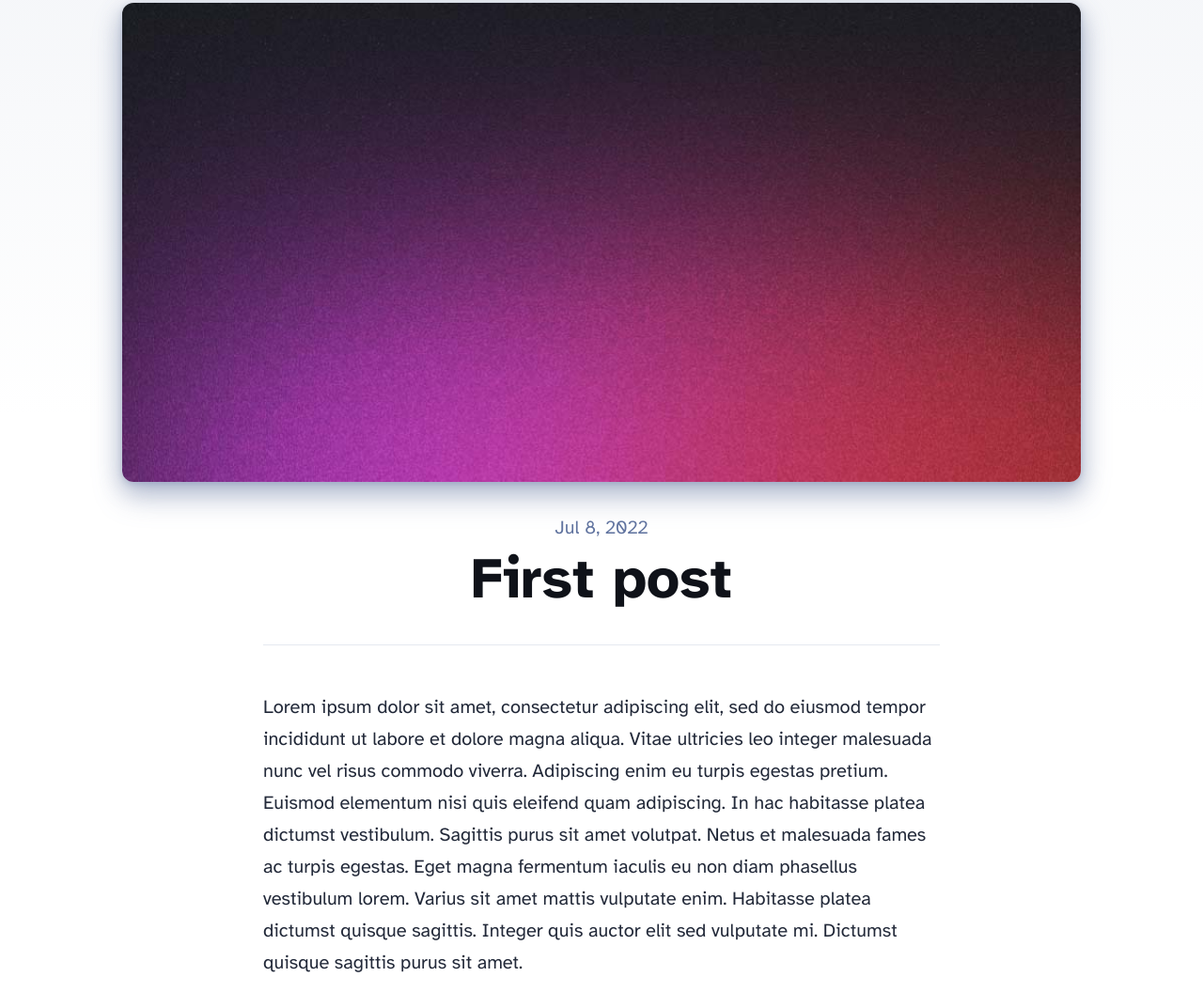
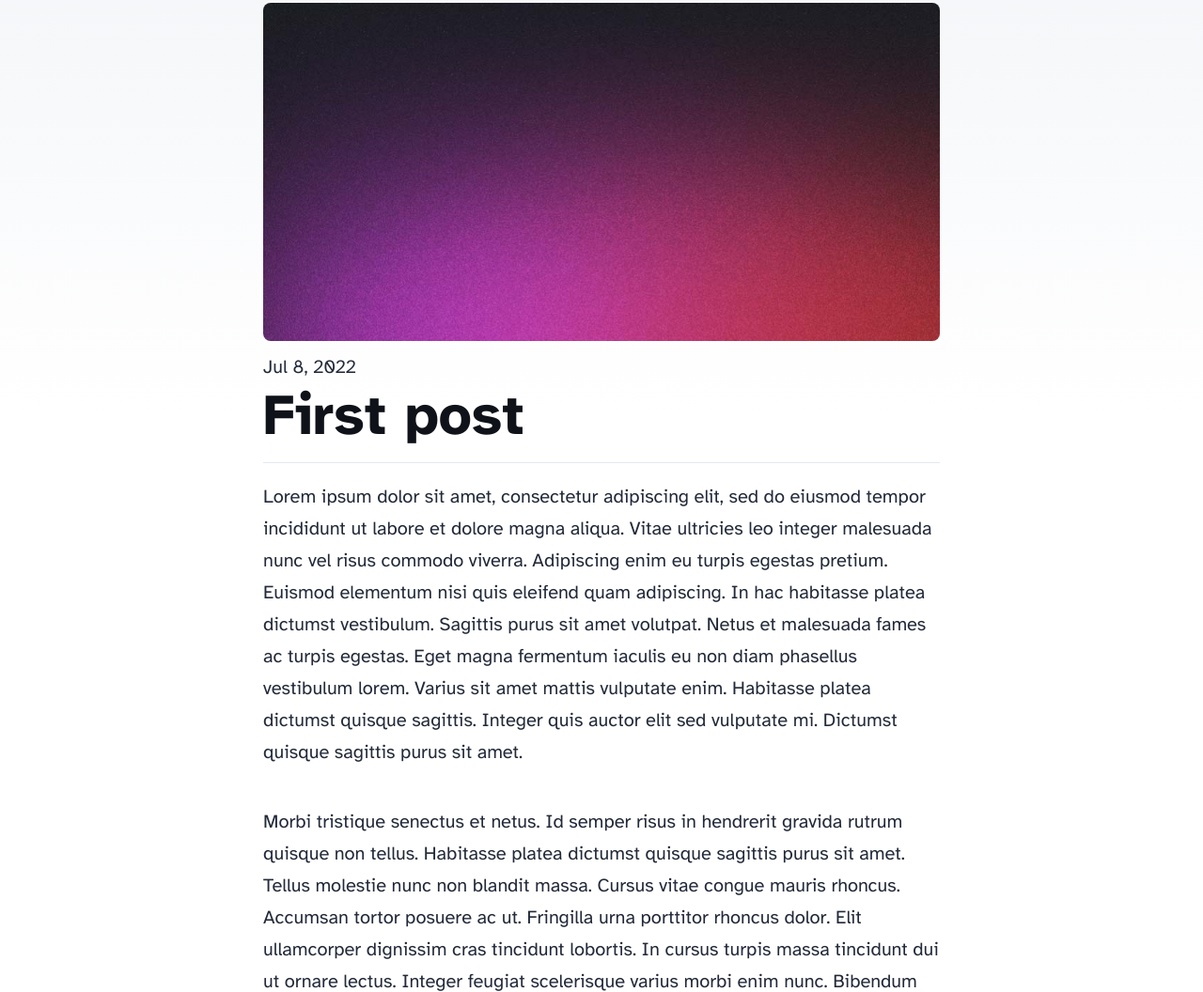
Before and after one commit to john-rock/johnrock-astro, an Astro site: page /blog/first-post in a window 1280 px wide. Shown: the part 158-1214 px from the top of the page at 94% size. Built offline with nearby package versions, Linux system fonts and the light colour scheme; Astro itself is replaced by a stand-in of ours.

Commit message:
cleanup styles

```diff
--- a/src/layouts/BlogPost.astro
+++ b/src/layouts/BlogPost.astro
@@ -13,45 +13,6 @@ const { title, description, pubDate, updatedDate, heroImage } = Astro.props;
 <html lang="en">
 	<head>
 		<BaseHead title={title} description={description} />
-		<style>
-			main {
-				width: calc(100% - 2em);
-				max-width: 100%;
-				margin: 0;
-			}
-			.hero-image {
-				width: 100%;
-			}
-			.hero-image img {
-				display: block;
-				margin: 0 auto;
-				border-radius: 12px;
-				box-shadow: var(--box-shadow);
-			}
-			.prose {
-				width: 720px;
-				max-width: calc(100% - 2em);
-				margin: auto;
-				padding: 1em;
-				color: rgb(var(--gray-dark));
-			}
-			.title {
-				margin-bottom: 1em;
-				padding: 1em 0;
-				text-align: center;
-				line-height: 1;
-			}
-			.title h1 {
-				margin: 0 0 0.5em 0;
-			}
-			.date {
-				margin-bottom: 0.5em;
-				color: rgb(var(--gray));
-			}
-			.last-updated-on {
-				font-style: italic;
-			}
-		</style>
 	</head>
 
 	<body>
--- a/src/pages/blog/[...slug].astro
+++ b/src/pages/blog/[...slug].astro
@@ -1,18 +1,34 @@
 ---
+// 1. Import statements
 import { type CollectionEntry, getCollection } from 'astro:content';
 import BlogPost from '../../layouts/BlogPost.astro';
 
+// 2. getStaticPaths function
 export async function getStaticPaths() {
 	const posts = await getCollection('blog');
+	// This function retrieves a collection of blog posts.
+	// 'getCollection' is a method from Astro's content collection features.
+
 	return posts.map((post) => ({
-		params: { slug: post.slug },
-		props: post,
+		// Mapping over each post to create an object for each route.
+		params: { slug: post.slug }, // Parameters for the route, typically the post's slug.
+		props: post, // Props to be passed to the page component.
 	}));
 }
+
+// 3. Type definition for Props
 type Props = CollectionEntry<'blog'>;
+// This type defines the structure of the props expected by the component.
+// It uses 'CollectionEntry' from Astro's content features, tailored for the 'blog' collection.
 
+// 4. Accessing Astro's built-in props
 const post = Astro.props;
+// Here, we're accessing the props passed to this Astro component.
+
+// 5. Render the content of the blog post
 const { Content } = await post.render();
+// The 'render' method is used to render the content of the blog post.
+// 'Content' is a React component that represents the rendered markdown or other content.
 ---
 
 <BlogPost {...post.data}>
```
Also changed, not shown: src/layouts/BaseLayout.astro (added, +20 -0 lines), src/pages/blog/index.astro (+6 -19 lines).
